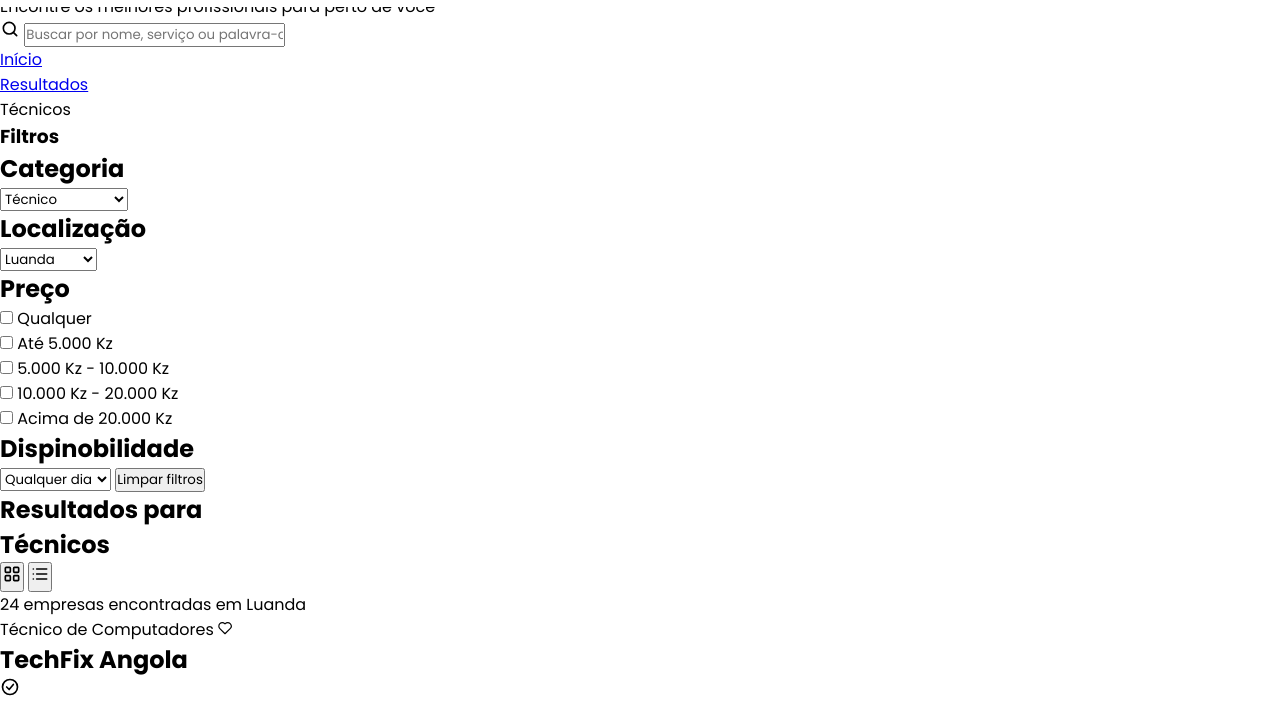
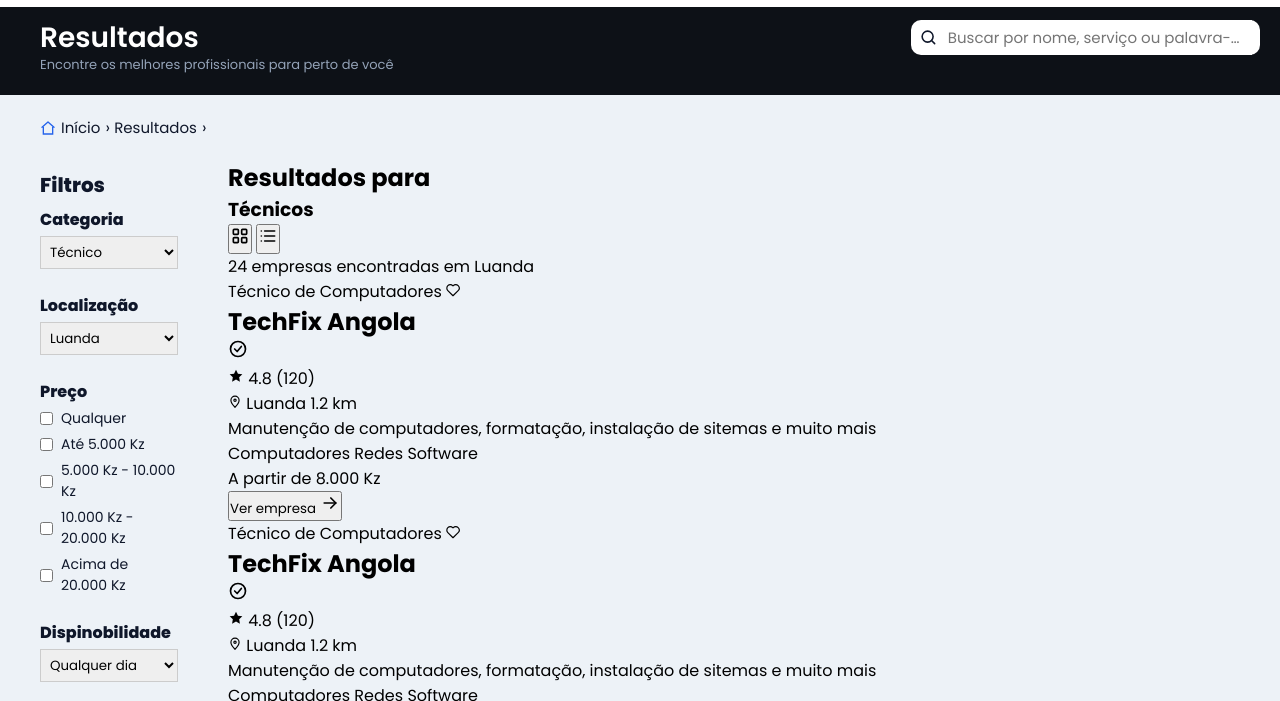
Before and after one commit to alexandrecavambe/AgendaPro, a plain HTML site: page pages/result.html in a window 1280 px wide. Shown: the part 54-755 px from the top of the page. Drawn offline with Linux system fonts and the light colour scheme.

Commit message:
main(header, aside finalizado)

```diff
--- a/pages/result.html
+++ b/pages/result.html
@@ -37,11 +37,11 @@
     </header>
     <main class="container">
         <div class="container-result-header">
-            <div class="result-title">
+            <div class="container-result-header-title">
                 <h1>Resultados</h1>
                 <span>Encontre os melhores profissionais para perto de você</span>
             </div>
-            <div class="result-pesquisa">
+            <div class="container-result-header-pesquisa">
                 <svg viewBox="0 0 24 24" fill="none" width="20px">
                     <circle cx="11" cy="11" r="7" stroke="currentColor" stroke-width="2" />
                     <path d="M20 20L16 16" stroke="currentColor" stroke-width="2" stroke-linecap="round" />
@@ -51,22 +51,27 @@
         </div>
         <div class="container-caminho">
             <nav aria-label="Navegação">
+                <svg viewBox="0 0 24 24" fill="none" width="16px">
+                    <path d="M3 11L12 3L21 11" stroke="currentColor" stroke-width="2" stroke-linecap="round"
+                        stroke-linejoin="round" />
+                    <path d="M5 10V21H19V10" stroke="currentColor" stroke-width="2" />
+                </svg>
                 <ul>
                     <li>
-                        <a href="/index.html#home">
+                        <a href="/index.html#categoria">
                             Início
                         </a>
                     </li>
                     <li>
-                        <a href="/index.html#resultados">
+                        <a href="/result.html">
                             Resultados
                         </a>
                     </li>
-                    <li aria-current="page">Técnicos</li>
+                    <li aria-current="page"></li>
                 </ul>
             </nav>
         </div>
-        <section class="filter-resultados">
+        <section class="container-filter-resultados">
             <aside class="container-filter">
                 <form action="#" class="filter">
                     <h1>Filtros</h1>
@@ -119,7 +124,7 @@
                     <button type="submit">Limpar filtros</button>
                 </form>
             </aside>
-            <div class="resultados">
+            <article class="resultados">
                 <div class="result-title">
                     <h2>Resultados para</h2>
                     <h1>Técnicos</h1>
@@ -537,7 +542,7 @@
 
                     </div>
                 </div>
-            </div>
+            </article>
         </section>
     </main>
     <footer>
--- a/src/css/business/style.css
+++ b/src/css/business/style.css
@@ -45,7 +45,7 @@ body {
 
 
 .caminho nav ul li+li::before {
-    content: ">";
+    content: "›";
     color: #ccc;
 }
 
--- a/src/css/home/style.css
+++ b/src/css/home/style.css
@@ -75,7 +75,6 @@ section {
 .search-content {
     display: flex;
     padding: 15px 0;
-
 }
 
 .content-input {
--- a/src/css/result/style.css
+++ b/src/css/result/style.css
@@ -0,0 +1,181 @@
+body {
+    min-height: 100vh;
+    display: flex;
+    flex-direction: column;
+    width: 100%;
+    background-color: var(--background);
+    position: relative;
+}
+
+.container {
+    min-height: 100vh;
+    width: 100%;
+    display: flex;
+    flex-direction: column;
+}
+
+.container-result-header {
+    background-color: #0D1117;
+    color: var(--surface);
+    width: 100%;
+    display: flex;
+    justify-content: space-between;
+    gap: 20px;
+    padding: 20px;
+    margin-top: 54px;
+}
+
+.container-result-header-title {
+    display: flex;
+    flex-direction: column;
+    padding: 0 20px;
+}
+
+.container-result-header-title h1 {
+    color: var(--surface);
+    font-size: clamp(16px, 3.4vw, 28px);
+    font-weight: 600;
+    line-height: 2.2rem;
+}
+
+.container-result-header-title span {
+    color: var(--text-light);
+    font-size: clamp(10px, 2vw, 13px);
+    font-weight: 400;
+}
+
+.container-result-header-pesquisa {
+    display: flex;
+    align-items: center;
+    background-color: var(--surface);
+    padding: 0 8px;
+    max-width: 500px;
+    height: 35px;
+    border-radius: 10px;
+}
+
+.container-result-header-pesquisa svg {
+    color: var(--text-primary);
+}
+
+.container-result-header-pesquisa input {
+    width: 100%;
+    height: 100%;
+    color: var(--text-primary);
+    font-size: clamp(10px, 2vw, 15px);
+    font-weight: 400;
+    padding: 10px;
+    border: none;
+    outline: none;
+    white-space: nowrap;
+    overflow: hidden;
+    text-overflow: ellipsis;
+}
+
+.container-caminho {
+    padding: 20px;
+}
+
+.container-caminho nav {
+    display: flex;
+    align-items: center;
+    gap: 5px;
+    padding: 0 20px;
+}
+
+.container-caminho nav svg {
+    color: var(--primary);
+}
+
+.container-caminho nav ul {
+    display: flex;
+    gap: 5px;
+    list-style: none;
+}
+
+.container-caminho nav ul li a {
+    color: var(--text-primary);
+    font-size: clamp(10px, 2vw, 15px);
+    text-decoration: none;
+    transition: all 0.3s ease;
+}
+
+.container-caminho nav ul li+li::before {
+    content: "›";
+    color: var(--text-primary);
+}
+
+.container-filter-resultados {
+    display: flex;
+    justify-content: space-between;
+    gap: 10px;
+}
+
+.container-filter {
+    padding: 8px 20px;
+}
+
+.container-filter form {
+    display: flex;
+    flex-direction: column;
+    gap: 4px;
+    padding: 0 20px;
+}
+
+.container-filter form h1 {
+    color: var(--text-primary);
+    font-size: clamp(16px, 2.5vw, 20px);
+    font-weight: 800;
+    line-height: 2.2rem;
+}
+
+.container-filter form h2 {
+    color: var(--text-primary);
+    font-size: clamp(12px, 2.5vw, 16px);
+    font-weight: 800;
+
+}
+
+.container-filter form select {
+    padding: 5px;
+    margin-bottom: 20px;
+    border: 1px solid #00000025;
+    outline: none;
+}
+
+.container-checkbox {
+    display: flex;
+    flex-direction: column;
+    gap: 5px;
+    margin-bottom: 20px;
+}
+
+.container-checkbox .checkbox {
+    display: flex;
+    align-items: center;
+    gap: 8px;
+}
+
+.container-checkbox .checkbox label {
+    color: var(--text-primary);
+    font-size: clamp(10px, 1.5vw, 14px);
+}
+
+.container-filter form button {
+    background-color: var(--primary-dark);
+    color: var(--surface);
+    padding: clamp(4px, 1vw, 8px);
+    font-size: clamp(10px, 2vw, 14px);
+    border: none;
+    border-radius: 8px;
+    cursor: pointer;
+    transition: all 0.3s ease;
+}
+
+.container-filter form button:hover {
+    transform: scale(1.03);
+}
+
+.resultados {
+    width: 100%;
+}
```
